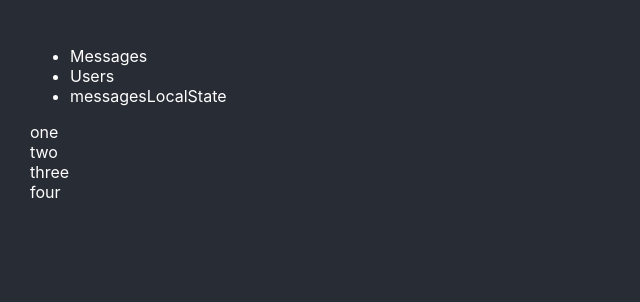
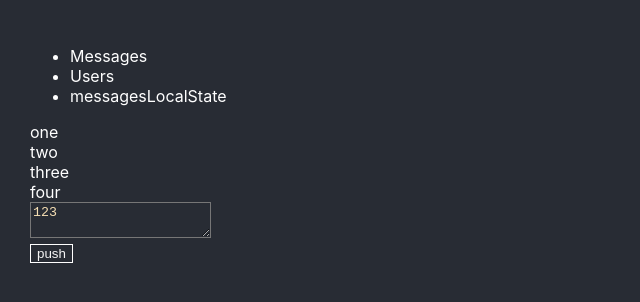
Before and after one commit to AlexandrVinogradov/react-training, a React (Create React App) app: page /messagesLocalState in a window 1280 px wide. Shown: the top 302 px of the page, without its empty margins (0-640 px from the left). Built offline with nearby package versions, Linux system fonts and the light colour scheme.

Commit message:
local state

```diff
--- a/src/App.module.css
+++ b/src/App.module.css
@@ -31,3 +31,6 @@ button {
 .App-link {
   color: #09d3ac;
 }
+textarea {
+  color: wheat;
+}
--- a/src/components/MessageLocalState/MessageLocalState.jsx
+++ b/src/components/MessageLocalState/MessageLocalState.jsx
@@ -8,11 +8,38 @@ class MessageLocalState extends React.Component {
             { id: '2', text: 'two' },
             { id: '3', text: 'three' },
             { id: '4', text: 'four' }
-        ]
+        ],
+        textareaValue: '123'
     }
+
+    onAddMessage = () => {
+        const newItem = {
+            text: this.state.textareaValue,
+            id: Date.now()
+          };
+
+        this.setState ({
+            // messages: [this.messages, {id: 5, text: this.state.textareaValue }]
+            messages: this.state.messages.concat(newItem)
+        })
+    }
+    onChangeMessage = (e) => {
+        this.setState ({
+            textareaValue: e.currentTarget.value
+        })
+    }
+
     render() {
+        let newText = this.state.textareaValue;
+
         return <div>
-            {this.state.messages.map(t => <NewItemMessage key={t.id} message={t}/>)}
+            {this.state.messages.map(t => <NewItemMessage key={t.id} message={t} />)}
+            <div>
+                <textarea value={newText} onChange={this.onChangeMessage}/>
+            </div>
+            <div>
+                <button onClick={this.onAddMessage}>push</button>
+            </div>
         </div>
     }
 }
```
Also changed, not shown: src/trainigtList.js (+46 -11 lines).
